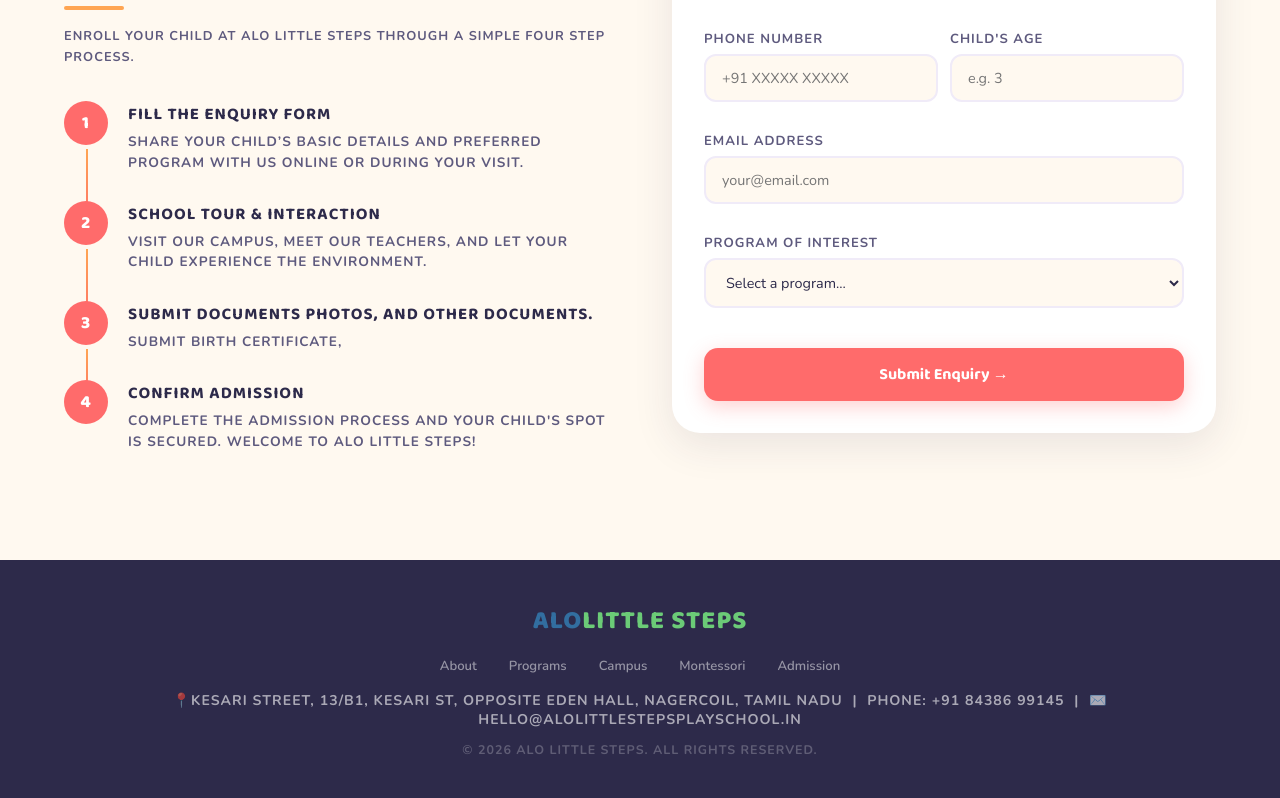
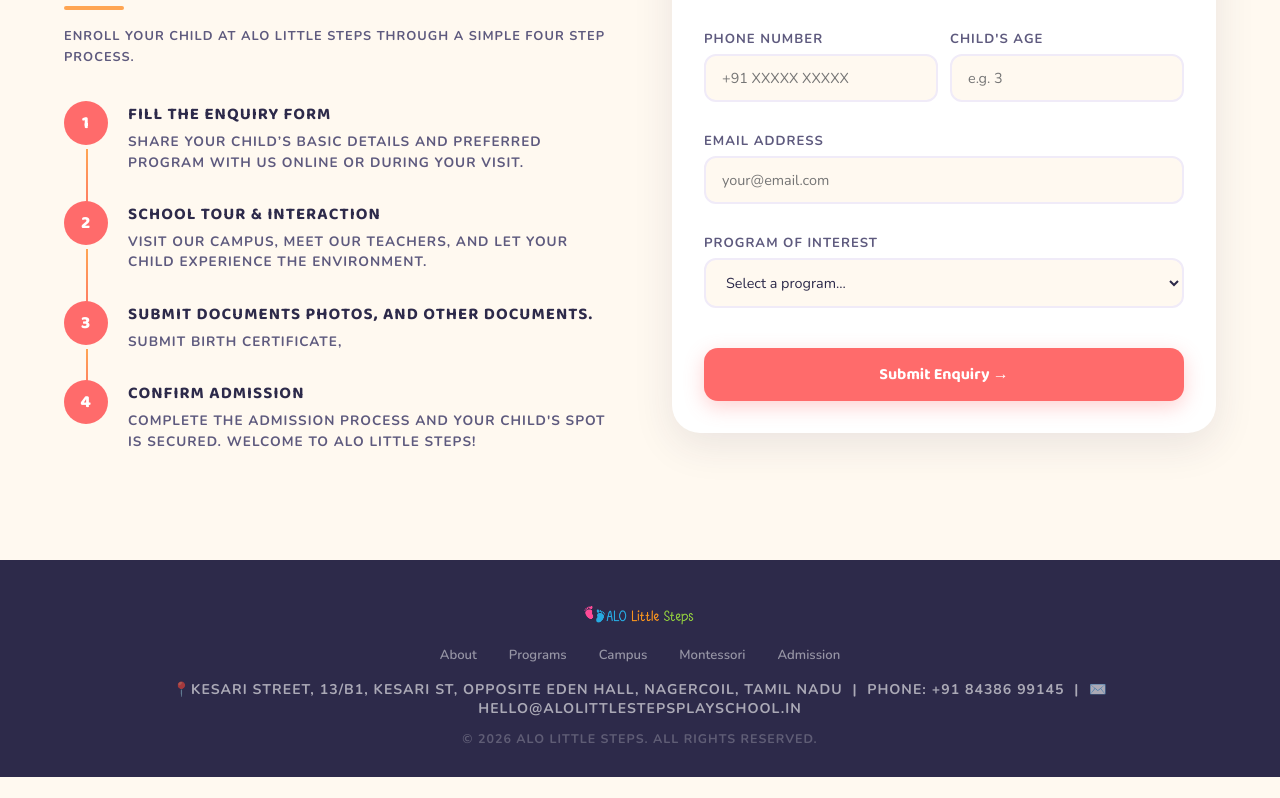
Before and after one commit to umarabdullah-s/littlestepsdemo, a Next.js app: page /home in a window 1280 px wide. Shown: the part 4872-5670 px from the top of the page. After the commit the page ends 5649 px from the top, so only its background shows below. Built offline with nearby package versions, Linux system fonts and the light colour scheme.

Commit message:
add toaster

```diff
--- a/package.json
+++ b/package.json
@@ -16,7 +16,8 @@
     "axios": "^1.15.0",
     "next": "^16.2.2",
     "react": "^18",
-    "react-dom": "^18"
+    "react-dom": "^18",
+    "react-toastify": "^11.0.5"
   },
   "devDependencies": {
     "eslint": "^8",
--- a/src/pages/_app.js
+++ b/src/pages/_app.js
@@ -1,9 +1,11 @@
 import "../styles/global.css";
-import "aos/dist/aos.css"; // ✅ add this
+import "aos/dist/aos.css";
+import "react-toastify/dist/ReactToastify.css"; // ✅ ADD THIS
 
 import { useEffect } from "react";
 import AOS from "aos";
 import WebLayout from "@/layout/WebLayout";
+import { ToastContainer } from "react-toastify"; // ✅ ADD THIS
 
 const App = ({ Component, pageProps }) => {
   useEffect(() => {
@@ -17,6 +19,9 @@
   return (
     <WebLayout>
       <Component {...pageProps} />
+
+      {/* ✅ Toast container MUST be inside root */}
+      <ToastContainer position="top-right" autoClose={3000} />
     </WebLayout>
   );
 };
--- a/src/sections/Admission/Admission.jsx
+++ b/src/sections/Admission/Admission.jsx
@@ -4,7 +4,7 @@
 import colors from "@/layout/utils/color";
 import styles from "./admission.module.css";
 import { submitEnquiry } from "@/api/Serviceapi"
-
+import { toast } from "react-toastify";
 
 const Admission = () => {
   const [form, setForm] = useState({
@@ -109,13 +109,13 @@
       programOfInterest: form.programOfInterest,
     };
 
-    console.log("📦 Payload:", payload);
+    console.log(" Payload:", payload);
 
     const res = await submitEnquiry(payload);
 
-    console.log("✅ Success Response:", res?.data);
+    console.log(" Success Response:", res?.data);
 
-    alert("✅ Enquiry Submitted Successfully 🎉");
+    toast.success("Enquiry Submitted Successfully ");
 
     // reset form
     setForm({
@@ -139,7 +139,7 @@
       error?.message ||
       "Submission failed";
 
-    alert(msg);
+   toast.error(msg);
   } finally {
     setLoading(false);
   }
--- a/src/sections/Footer/Footer.jsx
+++ b/src/sections/Footer/Footer.jsx
@@ -2,7 +2,7 @@
 import React from "react";
 import colors from "@/layout/utils/color";
 import styles from "./footer.module.css";
-
+import Image from "next/image";
 const Footer = () => {
   return (
     <footer
@@ -19,7 +19,13 @@
   data-aos-delay="100"
   data-aos-duration="1000"
 >
-        Alo <span className={styles.highlight}>Little Steps</span>
+<Image
+  src="/steps.png"
+  alt="Alo Little Steps"
+  width={140}
+  height={0}
+  className={styles.footerImg}
+/>
 </div>
 
       <div
--- a/src/sections/Footer/footer.module.css
+++ b/src/sections/Footer/footer.module.css
@@ -1,7 +1,8 @@
 .footer {
   background: var(--dark);
   color: rgba(255, 255, 255, 0.6);
-  padding: 40px 5%;
+  /* padding: 40px 5%; */
+  padding:30px 20px;
   text-align: center;
   font-family: "Nunito", sans-serif;
   font-size: 0.88rem;
@@ -36,18 +37,18 @@
   align-items: center;
 }
 
-.logo img {
-  height: 60px;   /* adjust based on your navbar */
-  width: auto;
-  object-fit: contain;
-}
+
 .nav {
   display: flex;
   justify-content: center;
   gap: 2rem;
   margin: 16px 0;
 }
-
+.footerImg {
+  width: 140px;
+  height: 40px;
+  object-fit: cover;
+}
 .navBtn {
   background: none;
   border: none;
```
Also changed, not shown: public/steps.png (added), 1 other file (tests, documents, lock files or other folders). Lines whose indentation alone changed are shown as unchanged.
